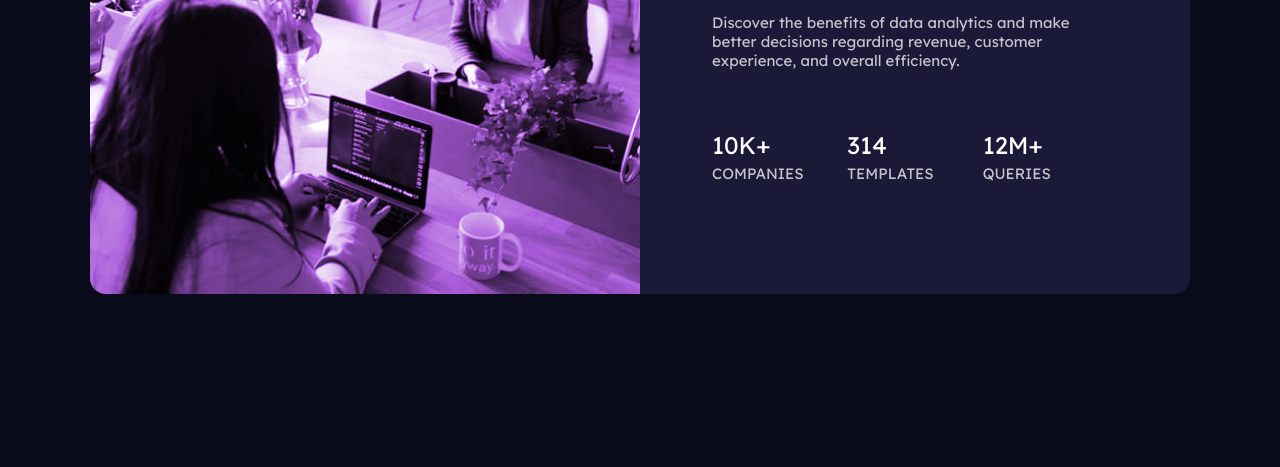
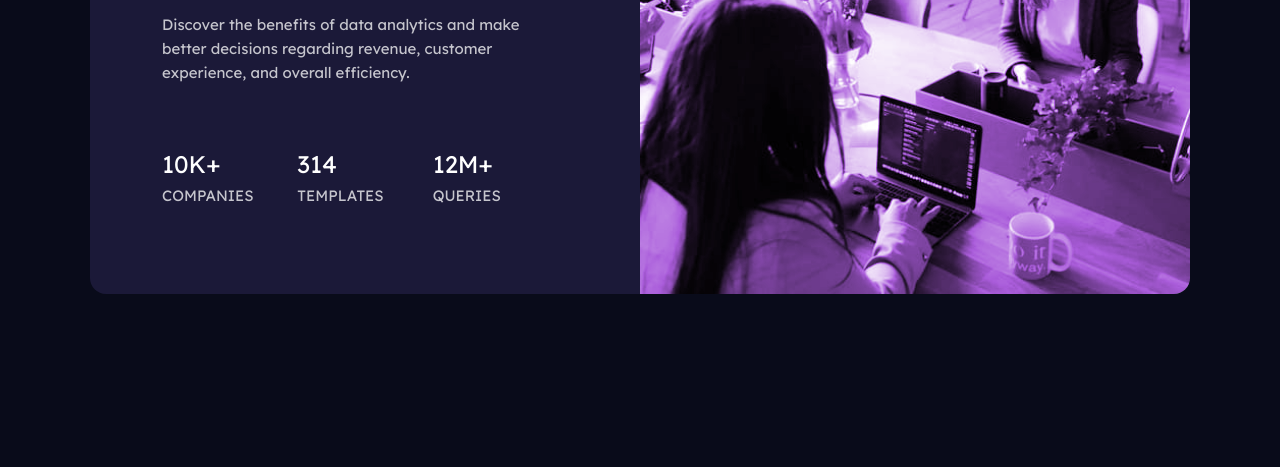
Before and after one commit to wozdog/stats-preview-card, a website built with Vite: page index.html in a window 1280 px wide. Shown: the part 333-800 px from the top of the page. Built offline with nearby package versions, Linux system fonts and the light colour scheme.

Commit message:
more adjustments

```diff
--- a/sass/style.scss
+++ b/sass/style.scss
@@ -27,12 +27,14 @@ body {
   font-family: var(--ff-lexend);
   font-size: var(--fs-400);
   font-weight: var(--fw-400);
+  line-height: 1.6;
   background-color: var(--clr-primary-700);
   color: var(--clr-neutral-200);
 }
 
 h1 {
   font-family: var(--ff-inter);
+  line-height: 1.2;
   color: var(--clr-neutral-400);
 }
 
@@ -93,6 +95,10 @@ h1 {
 .content {
   --flow-spacer: 1.8rem;
   padding: var(--spacer);
+
+  @media (min-width: 50em) {
+    grid-column: 2 / 1;
+  }
 }
 
 .stats {
@@ -103,6 +109,5 @@ h1 {
     font-size: 1.5rem;
     display: block;
     color: var(--clr-neutral-400);
-    margin-bottom: 0.25rem;
   }
 }
```
